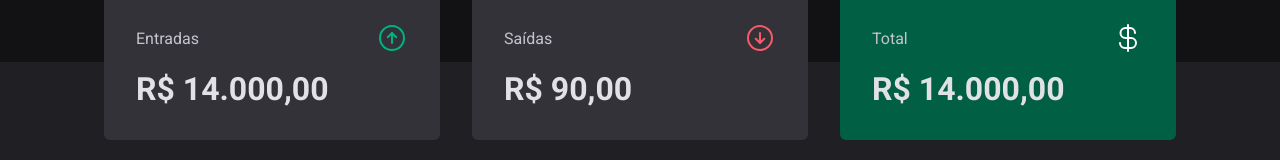
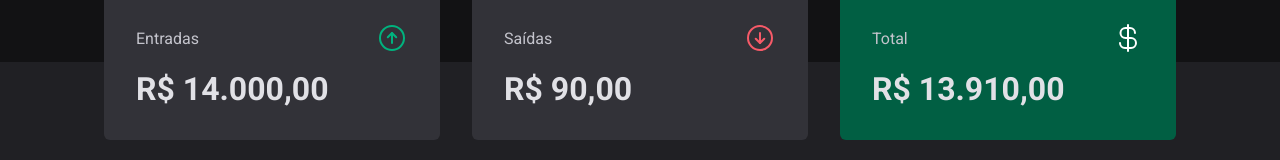
Before and after one commit to gcarniel/ignite-03-dt-money, a React (Vite) app: page / in a window 1280 px wide. Shown: the part 148-308 px from the top of the page. Built offline with nearby package versions, Linux system fonts and the light colour scheme; data requests are answered from the project's data file.

Commit message:
configurando eslint

```diff
--- a/package.json
+++ b/package.json
@@ -7,7 +7,9 @@
     "dev": "vite",
     "dev:server": "json-server server.json -p 3333 -w -d 500",
     "build": "tsc && vite build",
-    "preview": "vite preview"
+    "preview": "vite preview",
+    "lint": "npx eslint src --ext .ts,.tsx",
+    "lint:fix": "npx eslint src --ext .ts,.tsx --fix"
   },
   "dependencies": {
     "@hookform/resolvers": "^2.9.11",
@@ -22,10 +24,12 @@
     "zod": "^3.20.6"
   },
   "devDependencies": {
+    "@rocketseat/eslint-config": "^1.2.0",
     "@types/react": "^18.0.27",
     "@types/react-dom": "^18.0.10",
     "@types/styled-components": "^5.1.26",
     "@vitejs/plugin-react": "^3.1.0",
+    "eslint": "^8.34.0",
     "json-server": "^0.17.1",
     "typescript": "^4.9.3",
     "vite": "^4.1.0"
--- a/src/components/Header/styles.ts
+++ b/src/components/Header/styles.ts
@@ -19,7 +19,7 @@ export const NewTransactionButton = styled.button`
   height: 50px;
   border: 0;
   background-color: ${(p) => p.theme['green-500']};
-  color: ${(p) => p.theme['white']};
+  color: ${(p) => p.theme.white};
   font-weight: bold;
   padding: 0 1.25rem;
   border-radius: 6px;
--- a/src/components/NewTransactionModal/styles.ts
+++ b/src/components/NewTransactionModal/styles.ts
@@ -45,7 +45,7 @@ export const Content = styled(Dialog.Content)`
       height: 58px;
       border-radius: 6px;
       background: ${(props) => props.theme['green-500']};
-      color: ${(props) => props.theme['white']};
+      color: ${(props) => props.theme.white};
       font-weight: bold;
       padding: 0 1.25rem;
       border: none;
@@ -74,7 +74,7 @@ export const CloseButton = styled(Dialog.Close)`
   background: transparent;
   border: 0;
   cursor: pointer;
-  color: ${(props) => props.theme['gray-500']}; ;
+  color: ${(props) => props.theme['gray-500']};
 `
 
 export const TransactionType = styled(RadioGroup.Root)`
@@ -120,7 +120,7 @@ export const TransactionTypeButton = styled(
         ? props.theme['green-500']
         : props.theme['red-500']};
 
-    color: ${(p) => p.theme['white']};
+    color: ${(p) => p.theme.white};
 
     svg {
       color: ${(props) => props.theme.white};
--- a/src/hooks/useSummary.tsx
+++ b/src/hooks/useSummary.tsx
@@ -10,7 +10,7 @@ export function useSummary() {
         acc.total += cur.price
       } else {
         acc.outcome += cur.price
-        acc.total - +cur.price
+        acc.total -= cur.price
       }
 
       return acc
--- a/src/styles/globals.ts
+++ b/src/styles/globals.ts
@@ -1,4 +1,4 @@
-import styled, { createGlobalStyle } from 'styled-components'
+import { createGlobalStyle } from 'styled-components'
 
 export const GlobalStyle = createGlobalStyle`
 * {
```
Also changed, not shown: .eslintrc.json (added), 1 other file (tests, documents, lock files or other folders).
